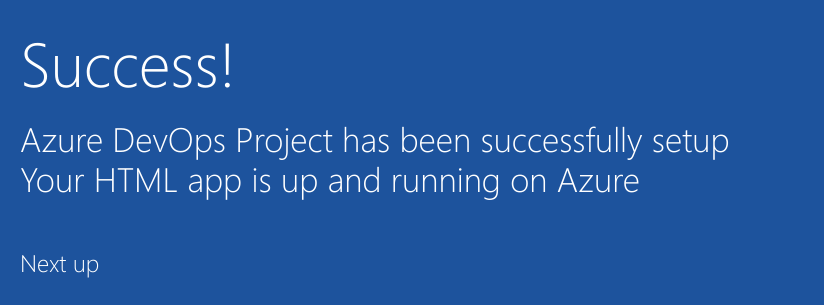
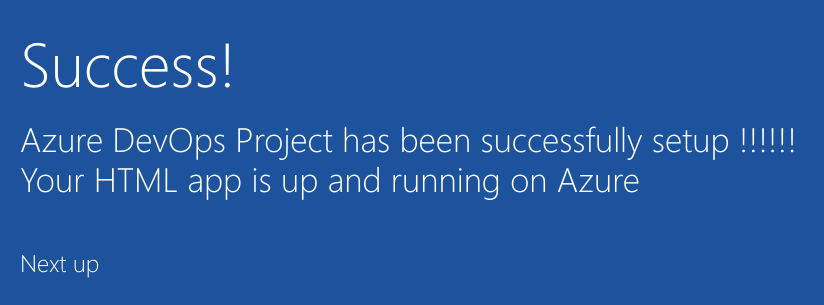
Before and after one commit to mgmbhanu-mygithub/fuzzy-spoon, a plain HTML site: page index.html in a window 1280 px wide. Shown: the part 352-657 px from the top of the page, 205-1029 px from the left. Drawn offline with Linux system fonts and the light colour scheme.

Commit message:
changed title
changed title done

```diff
--- a/index.html
+++ b/index.html
@@ -19,7 +19,7 @@
         </div>
             <div class="content-body">
                 <div class="success-text">Success!</div>
-                <div class="description line-1"> Azure DevOps Project has been successfully setup</div>
+                <div class="description line-1"> Azure DevOps Project has been successfully setup !!!!!!</div>
                 <div class="description line-2"> Your HTML app is up and running on Azure</div>
                 <div class="next-steps-container">
                     <div class="next-steps-header">Next up</div>
```
